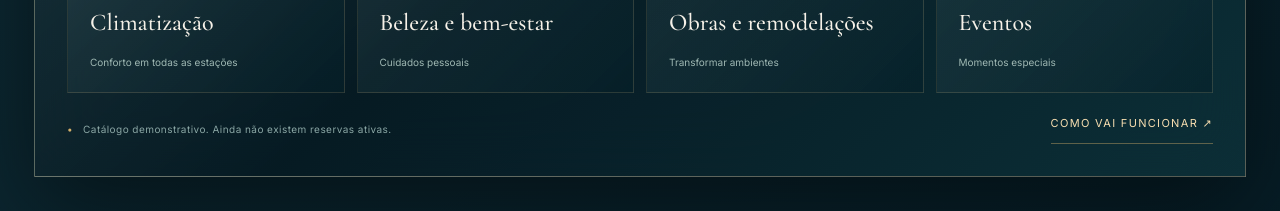
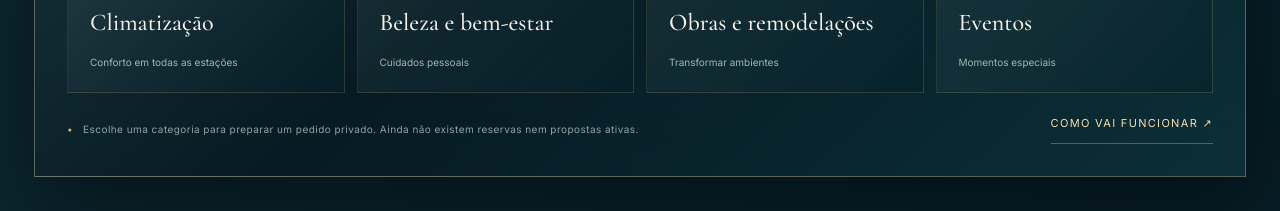
Before and after one commit to rn1620006-rgb/lumina, a website: page index.html in a window 1280 px wide. Shown: the part 3120-3331 px from the top of the page. Drawn offline with nearby package versions, Linux system fonts and the light colour scheme.

Commit message:
feat: preparar pedido de orçamento a partir do catálogo

```diff
--- a/index.html
+++ b/index.html
@@ -34,7 +34,7 @@
 <section class="section explorer" id="explorar"><div class="container"><div class="explorer-head reveal"><div class="section-heading"><span class="overline">02 — ENCONTRA O QUE PRECISAS</span><h2>Tudo começa com<br><em class="gold-text">uma escolha.</em></h2></div><div class="location-pill">⌖ &nbsp; Algarve · Portugal</div></div>
 <div class="explorer-panel reveal"><div class="explorer-toolbar"><label class="explorer-input" for="service-query"><svg xmlns="http://www.w3.org/2000/svg" width="17" height="17" viewBox="0 0 24 24" fill="none" stroke="currentColor" stroke-width="1.6" aria-hidden="true"><circle cx="11" cy="11" r="7"/><path d="m16 16 5 5"/></svg><input id="service-query" type="search" placeholder="Pesquisar uma categoria de serviço..." autocomplete="off"></label><span class="results-count" id="result-count" aria-live="polite">12 categorias</span></div>
 <div class="chips" role="group" aria-label="Filtrar por tipo de serviço"><button type="button" class="chip active" data-group="todos" aria-pressed="true">Todos</button><button type="button" class="chip" data-group="casa" aria-pressed="false">Casa</button><button type="button" class="chip" data-group="reparacoes" aria-pressed="false">Manutenção</button><button type="button" class="chip" data-group="exterior" aria-pressed="false">Exterior</button><button type="button" class="chip" data-group="bemestar" aria-pressed="false">Bem-estar</button><button type="button" class="chip" data-group="eventos" aria-pressed="false">Eventos</button></div>
-<div class="service-list" id="service-list" aria-live="polite"><div class="no-results">A carregar categorias...</div></div><div class="explorer-foot"><span>Catálogo demonstrativo. Ainda não existem reservas ativas.</span><a href="#como-funciona" class="text-link">Como vai funcionar ↗</a></div></div></div></section>
+<div class="service-list" id="service-list" aria-live="polite"><div class="no-results">A carregar categorias...</div></div><div class="explorer-foot"><span>Escolhe uma categoria para preparar um pedido privado. Ainda não existem reservas nem propostas ativas.</span><a href="#como-funciona" class="text-link">Como vai funcionar ↗</a></div></div></div></section>
 <section class="section booking" id="como-funciona"><div class="container booking-layout"><div class="booking-copy reveal"><span class="overline">03 — EXPERIÊNCIA SEM FRICÇÃO</span><div class="section-heading"><h2>O teu tempo.<br><em class="gold-text">O teu ritmo.</em><br>A tua escolha.</h2><p>Uma plataforma pensada para simplificar a contratação de serviços — tanto para quem já sabe o que quer como para quem precisa de comparar propostas.</p></div>
 <div class="booking-points"><div class="booking-point"><b>01</b><div><strong>Descobre</strong><span>Encontra a categoria de serviço adequada.</span></div></div><div class="booking-point"><b>02</b><div><strong>Escolhe como avançar</strong><span>Reserva direta ou pedido de orçamento, conforme o serviço.</span></div></div><div class="booking-point"><b>03</b><div><strong>Acompanha tudo num só lugar</strong><span>Pedidos e comunicação organizados quando a plataforma estiver operacional.</span></div></div></div>
 <button class="button button-line" type="button" data-demo data-title="A experiência LUMINA" data-message="Nesta versão podes explorar a interface de reserva e orçamento, mas ainda não é possível enviar pedidos reais.">Conhecer o percurso <span class="button-arrow">↗</span></button></div>
```
